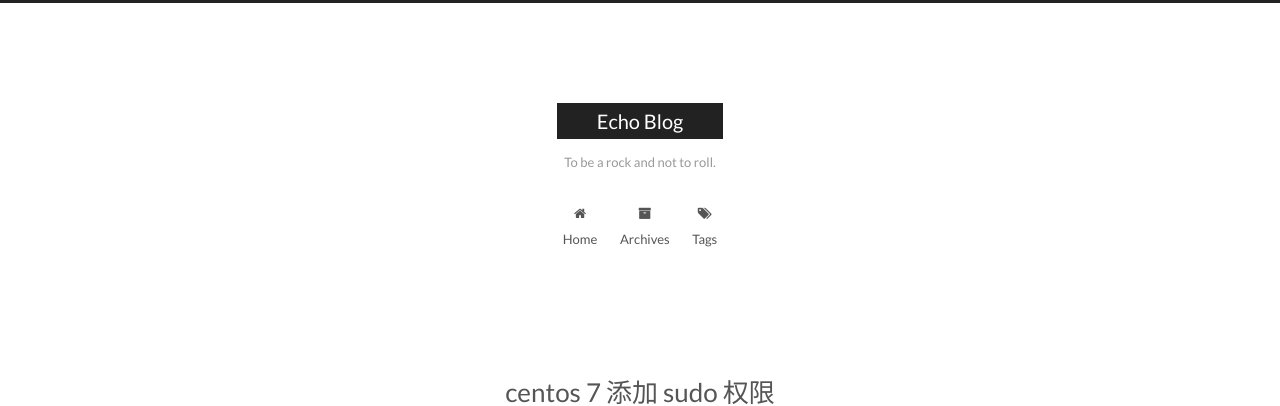
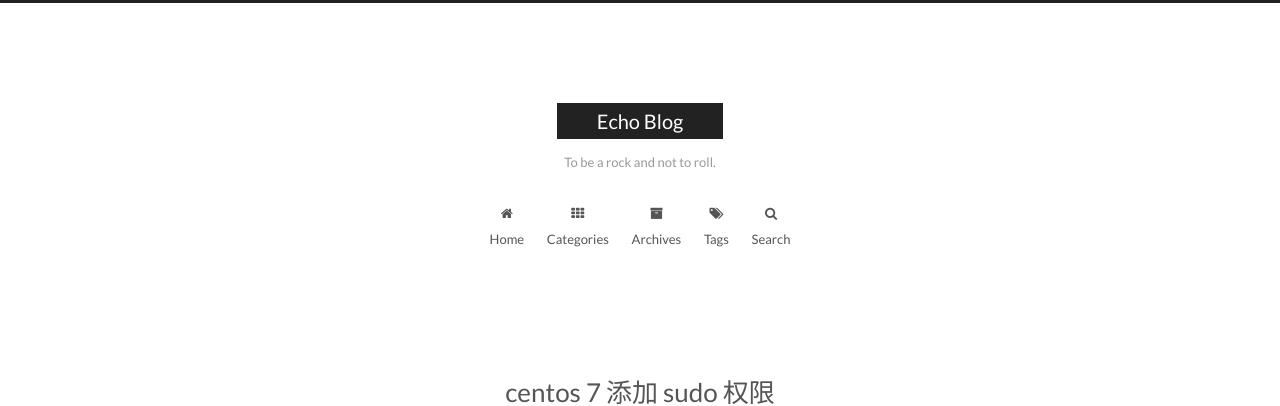
Before and after one commit to oldecho/oldecho.github.io, a Jekyll site: the page built from index.html, in a window 1280 px wide. Shown: the top 406 px of the page. Built offline with Jekyll 4.4.1, drawn with Linux system fonts in a browser that asks for light colours; the list of posts is cut into pages by our own code.

Commit message:
add search

```diff
--- a/_config.yml
+++ b/_config.yml
@@ -117,7 +117,7 @@ index_with_subtitle: false
 # When running the site in a subdirectory (e.g. domain.tld/blog), remove the leading slash (/archives -> archives)
 menu:
   home: /
-  #categories: /categories/
+  categories: /categories/
   #about: /about/
   archives: /archives/
   tags: /tags/
@@ -559,12 +559,12 @@ algolia_search:
 
 # Local search
 local_search:
-  enable: false
+  enable: true
   # if auto, trigger search by changing input
   # if manual, trigger search by pressing enter key or search button
   trigger: auto
   # show top n results per article, show all results by setting to -1
-  top_n_per_article: 1
+  top_n_per_article: 7
 
 # External URL with BASE64 encrypt & decrypt
 # Usage: {% exturl text url "title" %}
```
